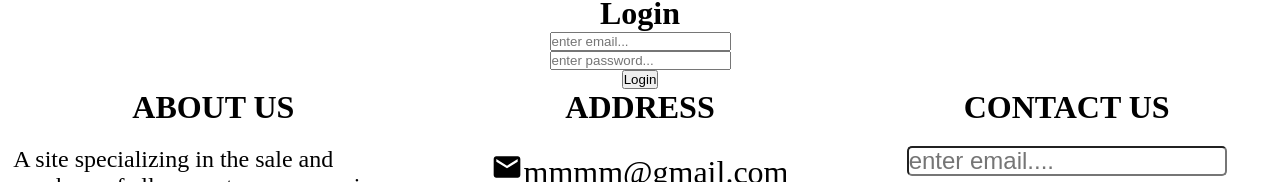
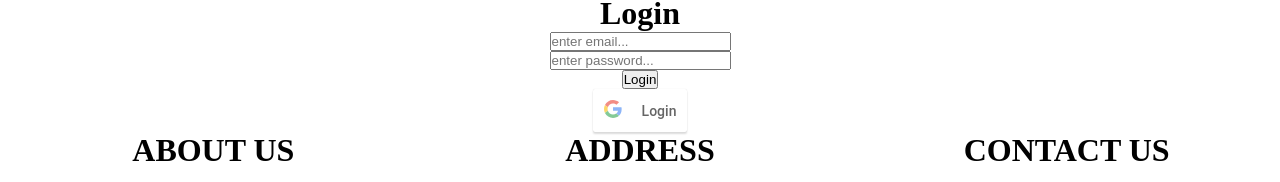
Before and after one commit to c5-hosinatmalek/MERAKI_Academy_Project_5, a React (Create React App) app in the folder frontend/: page /login in a window 1280 px wide. Shown: the part 109-291 px from the top of the page. Built offline with nearby package versions, Linux system fonts and the light colour scheme; no server answers.

Commit message:
mearge33

```diff
--- a/frontend/package.json
+++ b/frontend/package.json
@@ -9,6 +9,7 @@
     "@testing-library/user-event": "^13.5.0",
     "axios": "^0.27.2",
     "emailjs-com": "^3.2.0",
+    "gapi-script": "^1.2.0",
     "jwt-decode": "^3.1.2",
     "react": "^18.1.0",
     "react-dom": "^18.1.0",
--- a/frontend/src/component/FOOTER/style.css
+++ b/frontend/src/component/FOOTER/style.css
@@ -12,9 +12,10 @@ footer{
 
 .main-content{
     display: flex;
+    flex-direction: row;
     justify-content: space-around;
     flex-wrap: wrap;
-    flex-direction: row;
+
 }
 
 
--- a/frontend/src/component/LOGIN/index.js
+++ b/frontend/src/component/LOGIN/index.js
@@ -1,9 +1,11 @@
 import React from "react";
-import { useState } from "react";
+import { useState, useEffect } from "react";
 import axios from "axios";
-import { useDispatch,useSelector } from "react-redux";
+import { useDispatch, useSelector } from "react-redux";
 import { setLogin } from "../../redux/reducers/auth";
 import { useNavigate } from "react-router-dom";
+import { gapi } from "gapi-script";
+import { GoogleLogin } from "react-google-login";
 
 const LOGIN = () => {
   const [email, setEmail] = useState("");
@@ -11,7 +13,7 @@ const LOGIN = () => {
   const [status, setStatus] = useState(false);
   const [messegeUser, setMessageUser] = useState("");
   const dispatch = useDispatch();
-  const navigate=useNavigate()
+  const navigate = useNavigate();
 
   const submit = (e) => {
     e.preventDefault();
@@ -21,14 +23,32 @@ const LOGIN = () => {
         dispatch(setLogin(result.data.token));
         setStatus(true);
 
-        navigate("/")
-
+        navigate("/");
       })
       .catch((err) => {
         setStatus(false);
         setMessageUser(err.response.data.message);
       });
   };
+
+  const clientId =
+    "980966372884-i6imm3d62qcd07h3gdllhci878oa6dt2.apps.googleusercontent.com";
+  const onsucces = (res) => {
+    console.log(res);
+  };
+  const onfailure = (res) => {
+    console.log(res);
+  };
+
+  // useEffect(() => {
+  //   function start() {
+  //     gapi.client.init({
+  //       clientId: clientId,
+  //       scope: "",
+  //     });
+  //   }
+  //   gapi.load("clint:auth2", start);
+  // },[]);
 
   return (
     <div className="login_user">
@@ -57,6 +77,14 @@ const LOGIN = () => {
         <div className="login_button">
           <button>Login</button>
         </div>
+        <div className="googel">
+          <GoogleLogin
+            clientId={clientId}
+            buttonText="Login"
+            onSuccess={onsucces}
+            onFailure={onfailure}
+          />
+        </div>
         {status ? (
           <div className="message_user">
             <h1>{messegeUser}</h1>
--- a/frontend/src/component/REGISTER/index.js
+++ b/frontend/src/component/REGISTER/index.js
@@ -6,10 +6,11 @@ const REGISTER = () => {
   const [name, setName] = useState("");
   const [email, setEmail] = useState("");
   const [password, setPassword] = useState("");
-  const [country, setCountry] = useState("");
+  const [country, setCountryy] = useState("");
   const role_id = 1;
   const [messageUser, setMessageUser] = useState("");
   const [status, setStatus] = useState(false);
+  const [countries, setCountry] = useState([]);
 
   const submit = (e) => {
     e.preventDefault();
@@ -33,6 +34,17 @@ const REGISTER = () => {
         setMessageUser("Error happened while register, please try again");
       });
   };
+  useEffect(() => {
+    axios
+      .get("https://countriesnow.space/api/v0.1/countries/capital")
+      .then((result) => {
+        setCountry(result.data.data);
+        // console.log(result.data.data);
+      })
+      .catch((err) => {
+        console.log(err);
+      });
+  }, []);
 
   return (
     <div className="rigister">
@@ -59,15 +71,18 @@ const REGISTER = () => {
             />
           </div>
           <div className="country_user">
-            <input
-              placeholder="enter country"
-              type="text"
-              required
+            <select
               onChange={(e) => {
-                setCountry(e.target.value);
+                setCountryy(e.target.value);
               }}
-            />
+            >
+              {countries &&
+                countries.map((element, index) => {
+                  return <option key={index}>{element.name}</option>;
+                })}
+            </select>
           </div>
+
           <div className="password_user">
             <input
               type="password"
@@ -97,4 +112,4 @@ const REGISTER = () => {
   );
 };
 
-export  {REGISTER};
+export { REGISTER };
```
Also changed, not shown: 1 other file (tests, documents, lock files or other folders).
